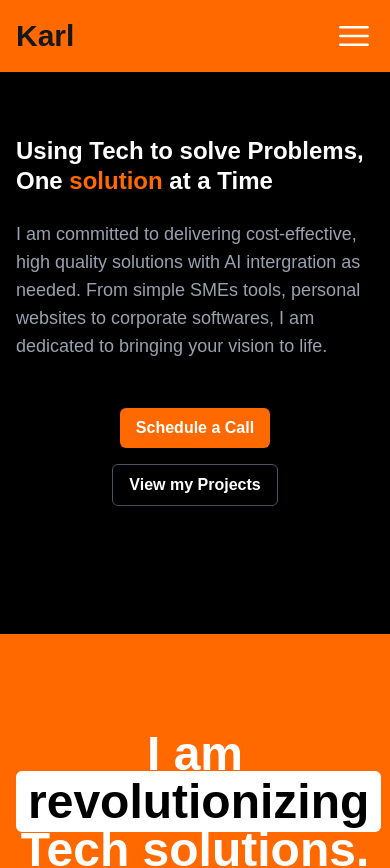
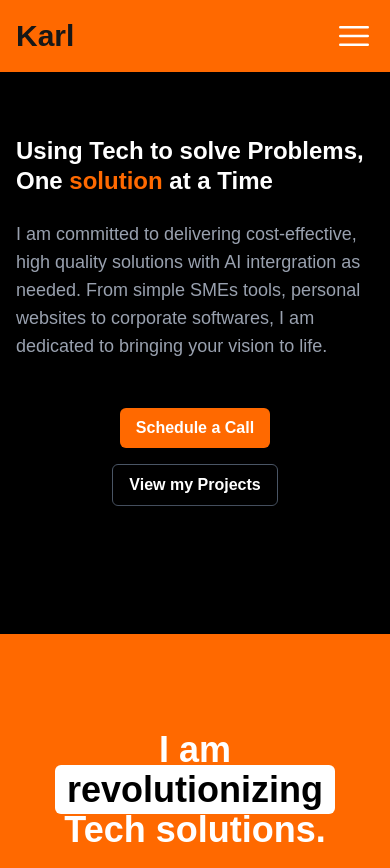
Before and after one commit to Captain-Carl-Larc/carlwenzi, a Next.js app: page / in a window 390 px wide. Shown: the top 868 px of the page. Built offline with nearby package versions, Linux system fonts and the light colour scheme.

Commit message:
bug fix
Fixed the responsiveness issue with the about heading

```diff
--- a/app/page.tsx
+++ b/app/page.tsx
@@ -117,9 +117,10 @@ const Home: FC = () => {
       <section className="bg-orange-500 py-24 relative overflow-hidden">
         <div className="max-w-7xl mx-auto px-4 sm:px-6 lg:px-8 text-center">
           {/* Main Heading */}
-          <h2 className="text-5xl font-bold text-white mb-6">
-            I am <span className="text-black bg-white px-3 py-1 rounded-md">revolutionizing</span> Tech solutions.
+          <h2 className="text-4xl sm:text-5xl font-bold text-white mb-6 md:py-0">
+              I am <span className="text-black bg-white px-3 py-1 rounded-md whitespace-nowrap">revolutionizing</span> Tech solutions.
           </h2>
+
 
           {/* Subheading */}
           <p className="text-lg text-white opacity-80 mb-8">
```
